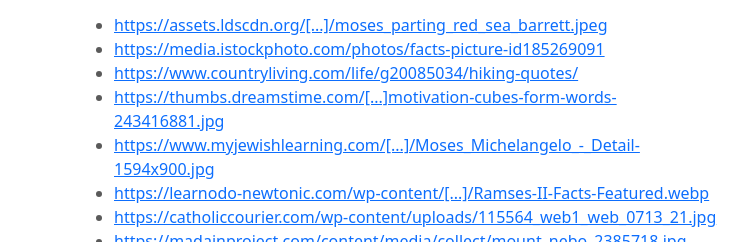
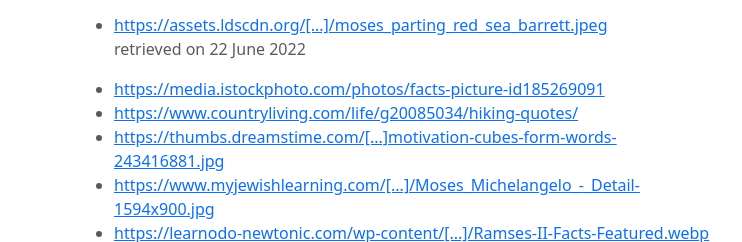
Before and after one commit to remistik/xed, a plain HTML site: page index.html in a window 1280 px wide. Shown: the part 5521-5763 px from the top of the page, 0-742 px from the left. Drawn offline with nearby package versions, Linux system fonts and the light colour scheme.

Commit message:
Update index.html

```diff
--- a/index.html
+++ b/index.html
@@ -341,7 +341,7 @@
         <h2 class="featurette-heading fw-normal lh-1">Bibliography</h2>
         <p class="lead">Here are the URLs from which I obtained the images to illustrate this website:
           <ul>
-            <li><a href="https://assets.ldscdn.org/1f/16/1f16a7f0f5a7ed42483aba4e4b7a60ac8a6fb72a1135966/moses_parting_red_sea_barrett.jpeg">https://assets.ldscdn.org/[...]/moses_parting_red_sea_barrett.jpeg</a></li>
+            <li><a href="https://assets.ldscdn.org/1f/16/1f16a7f0f5a7ed42483aba4e4b7a60ac8a6fb72a1135966/moses_parting_red_sea_barrett.jpeg">https://assets.ldscdn.org/[...]/moses_parting_red_sea_barrett.jpeg</a></li> <p>retrieved on 22 June 2022</p>
             <li><a href="https://media.istockphoto.com/photos/facts-picture-id185269091?k=20&m=185269091&s=612x612&w=0&h=gNRW436PbIdNsFnC5ZjRrlEoP_feU0FJsQOXx8pYltY=">https://media.istockphoto.com/photos/facts-picture-id185269091</a></li>
             <li><a href="https://www.countryliving.com/life/g20085034/hiking-quotes/">https://www.countryliving.com/life/g20085034/hiking-quotes/</a></li>
             <li><a href="https://thumbs.dreamstime.com/b/zero-to-hero-business-concept-motivation-cubes-form-words-243416881.jpg">https://thumbs.dreamstime.com/[...]motivation-cubes-form-words-243416881.jpg</a></li>
@@ -361,6 +361,7 @@
             <li><a href="https://www.gospelimages.com/images/content/paintings/84/image_the_golden_calf_-_gospel_images_normal.jpg">https://www.gospelimages.com/[...]/image_the_golden_calf[...].jpg</a></li>
             <li><a href="https://ca-times.brightspotcdn.com/dims4/default/5b21223/2147483647/strip/true/crop/2059x1456+0+0/resize/840x594!/format/webp/quality/90/?url=https%3A%2F%2Fcalifornia-times-brightspot.s3.amazonaws.com%2F81%2Fdd%2Fcb8fd8f240be974ce4627db8d2a3%2Fistock-1136011247.jpg">https://ca-times.brightspotcdn.com/[...]istock-1136011247.jpg</a></li>
             <li><a href="https://static01.nyt.com/images/2022/05/25/world/00ireland-library01/merlin_207199329_533e8788-cb70-46e3-8981-f991913ff987-superJumbo.jpg?quality=75&auto=webp">https://static01.nyt.com/[...]ireland-library[...].jpg</a></li>
+
                 </ul>
         </p>
       </div>
```
